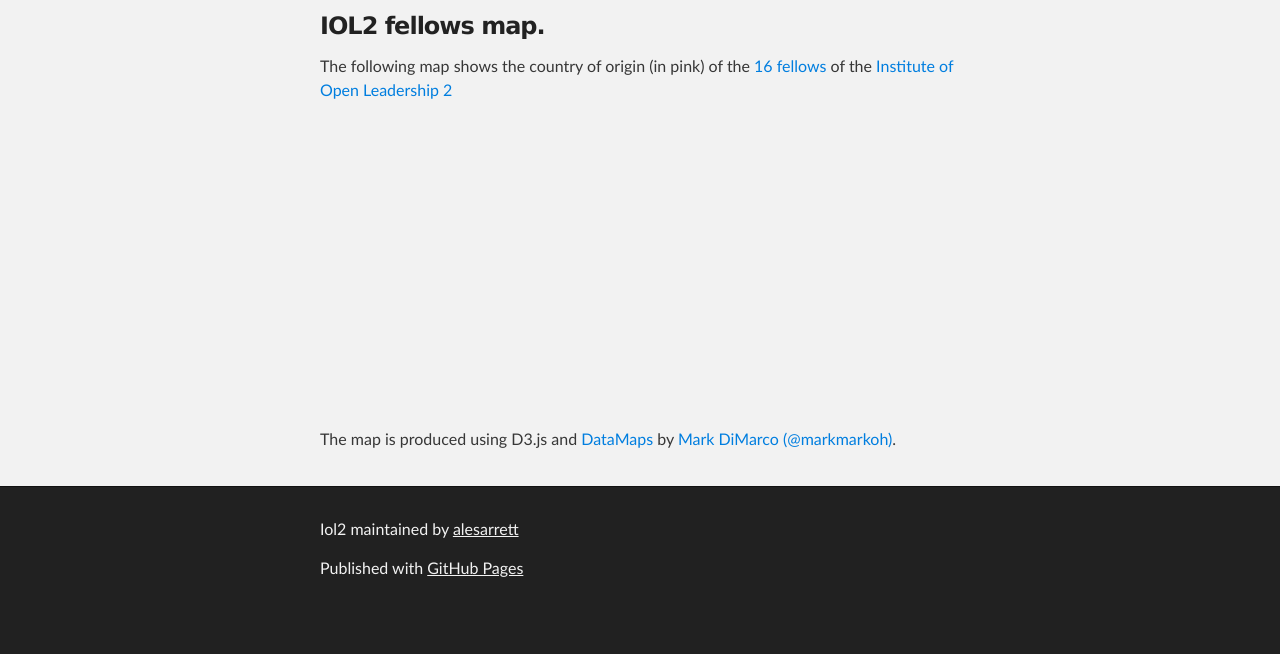
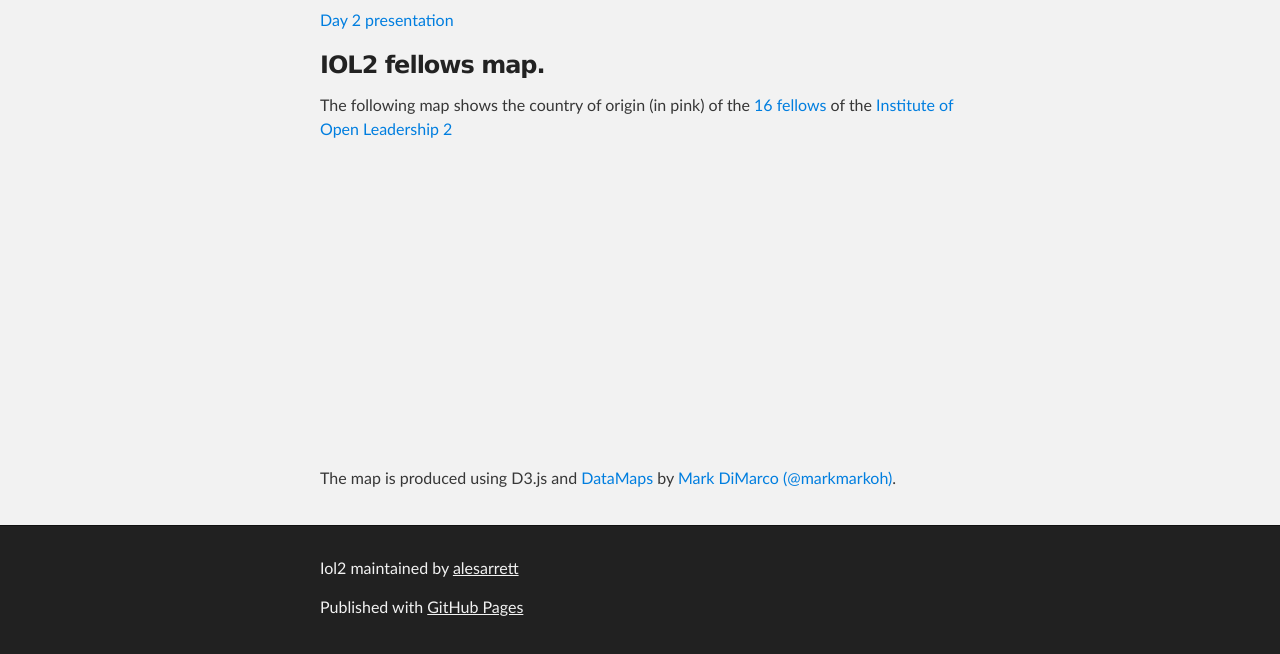
Before and after one commit to alesarrett/IOL2, a plain HTML site: page index.html in a window 1280 px wide. Shown: the part 252-906 px from the top of the page. Before the commit the page ends 867 px from the top, so only its background shows below. Drawn offline with nearby package versions, Linux system fonts and the light colour scheme; a script that the page names is missing.

Commit message:
Add link to presentation

```diff
--- a/index.html
+++ b/index.html
@@ -35,6 +35,8 @@
 
     <div id="main_content_wrap" class="outer">
       <section id="main_content" class="inner">
+
+    <p><a href="https://github.com/alesarrett/IOL2/blob/gh-pages/day2/mypresentation/index.html">Day 2 presentation</a>
 
     <h3>
       <a id="IOL2fellowsMap" class="anchor" href="#IOL2-fellows-map" aria-hidden="true"><span class="octicon octicon-link"></span></a>
```
